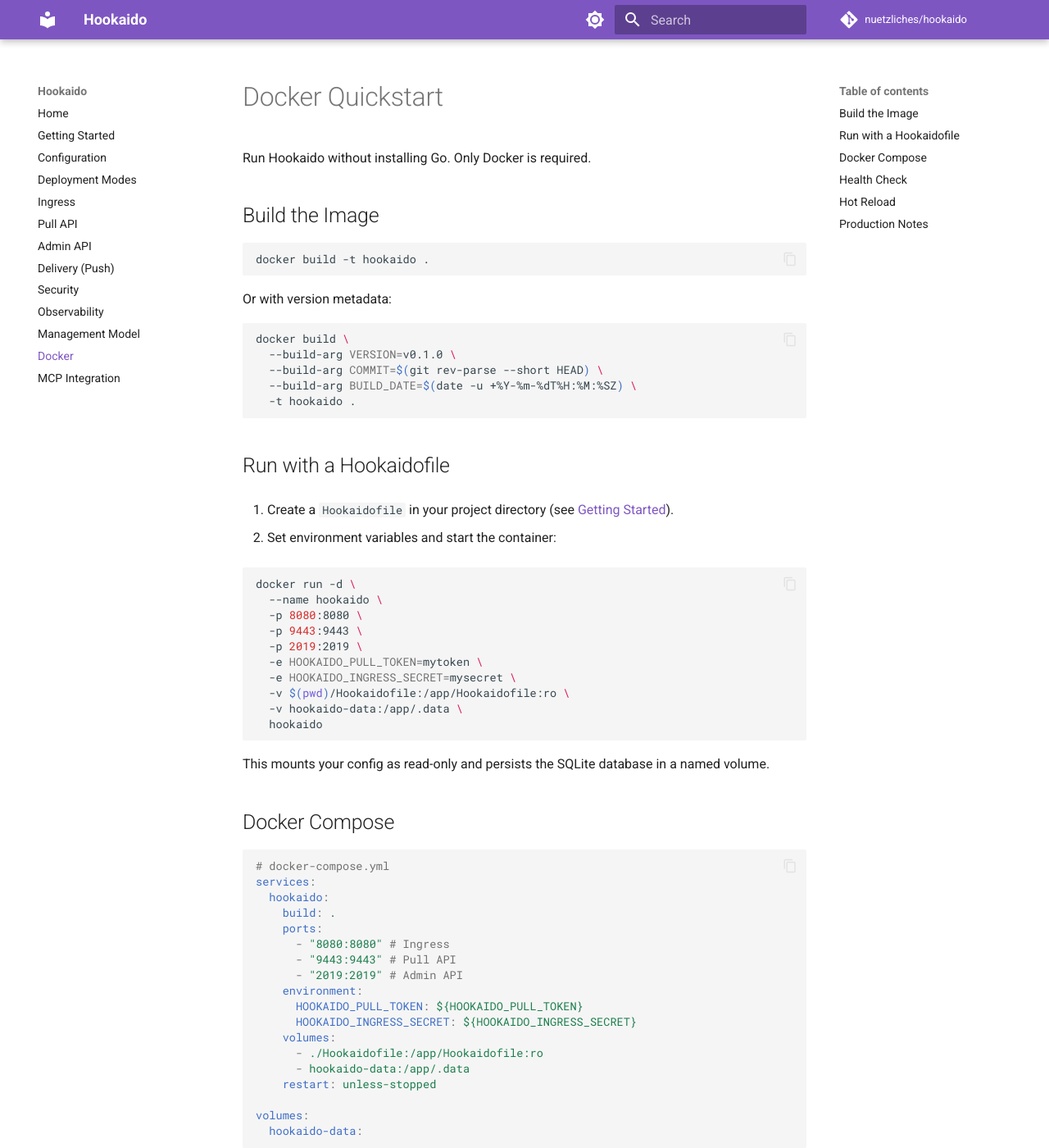
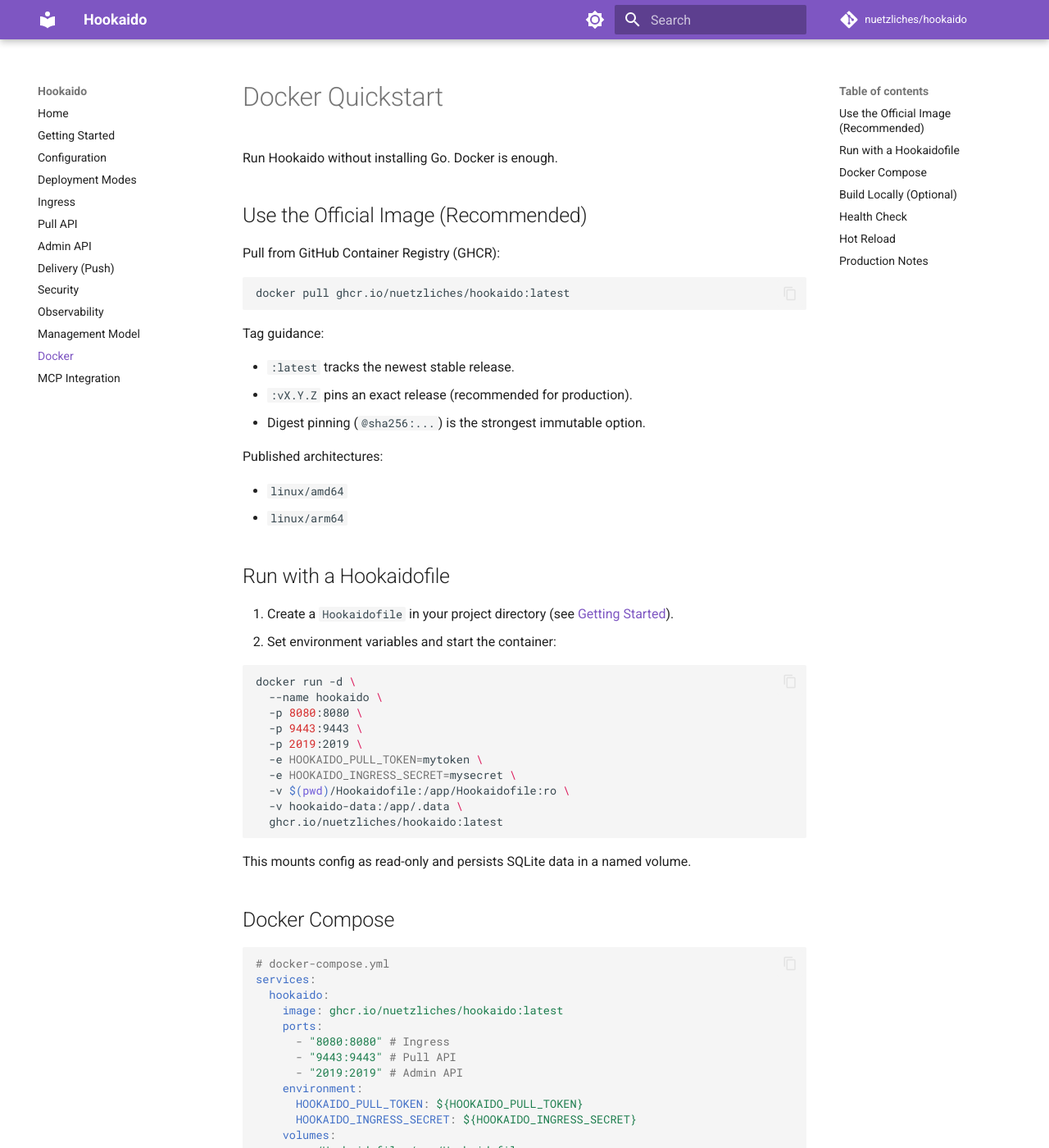
Before and after one commit to nuetzliches/hookaido, an MkDocs documentation site: the page built from docs/docker.md, in a window 1280 px wide and 1400 px high. Shown: the whole window at 82% size. Built offline with MkDocs 1.6.1 and Material for MkDocs 9.7.7, drawn with Linux system fonts in a browser that asks for light colours; comment, search, counter and statistics services are not loaded; some of the changed text lies outside the part shown.

Commit message:
Add GHCR container publishing and docs
Introduce official GHCR container publishing and update docs to reference it. Adds a tag-triggered multi-arch container workflow (ghcr.io/nuetzliches/hookaido) with provenance attestation and wiring of Docker build metadata to `hookaido version --long`. Update README, docs/docker.md, and docs/index.md with usage examples, tag/digest pinning guidance, badges, and compose examples. RELEASE.md documents the container workflow, platforms, tags, attestations, and first-time package notes. Changelog updated to record the addition and the build-metadata fix.

````diff
--- a/docs/docker.md
+++ b/docs/docker.md
@@ -1,27 +1,29 @@
 # Docker Quickstart
 
-Run Hookaido without installing Go. Only Docker is required.
+Run Hookaido without installing Go. Docker is enough.
 
-## Build the Image
+## Use the Official Image (Recommended)
+
+Pull from GitHub Container Registry (GHCR):
 
 ```bash
-docker build -t hookaido .
+docker pull ghcr.io/nuetzliches/hookaido:latest
 ```
 
-Or with version metadata:
+Tag guidance:
 
-```bash
-docker build \
-  --build-arg VERSION=v0.1.0 \
-  --build-arg COMMIT=$(git rev-parse --short HEAD) \
-  --build-arg BUILD_DATE=$(date -u +%Y-%m-%dT%H:%M:%SZ) \
-  -t hookaido .
-```
+- `:latest` tracks the newest stable release.
+- `:vX.Y.Z` pins an exact release (recommended for production).
+- Digest pinning (`@sha256:...`) is the strongest immutable option.
+
+Published architectures:
+
+- `linux/amd64`
+- `linux/arm64`
 
 ## Run with a Hookaidofile
 
 1. Create a `Hookaidofile` in your project directory (see [Getting Started](getting-started.md)).
-
 2. Set environment variables and start the container:
 
 ```bash
@@ -34,10 +36,10 @@ docker run -d \
   -e HOOKAIDO_INGRESS_SECRET=mysecret \
   -v $(pwd)/Hookaidofile:/app/Hookaidofile:ro \
   -v hookaido-data:/app/.data \
-  hookaido
+  ghcr.io/nuetzliches/hookaido:latest
 ```
 
-This mounts your config as read-only and persists the SQLite database in a named volume.
+This mounts config as read-only and persists SQLite data in a named volume.
 
 ## Docker Compose
 
@@ -45,7 +47,7 @@ This mounts your config as read-only and persists the SQLite database in a named
 # docker-compose.yml
 services:
   hookaido:
-    build: .
+    image: ghcr.io/nuetzliches/hookaido:latest
     ports:
       - "8080:8080" # Ingress
       - "9443:9443" # Pull API
@@ -68,6 +70,36 @@ Start with:
 docker compose up -d
 ```
 
+## Build Locally (Optional)
+
+If you want to test local Dockerfile changes:
+
+```bash
+docker build -t hookaido:local .
+```
+
+Or with explicit build metadata:
+
+```bash
+docker build \
+  --build-arg VERSION=v0.1.0 \
+  --build-arg COMMIT=$(git rev-parse --short HEAD) \
+  --build-arg BUILD_DATE=$(date -u +%Y-%m-%dT%H:%M:%SZ) \
+  -t hookaido:local .
+```
+
+Run local build:
+
+```bash
+docker run -d \
+  --name hookaido-local \
+  -p 8080:8080 -p 9443:9443 -p 2019:2019 \
+  -e HOOKAIDO_PULL_TOKEN=mytoken \
+  -v $(pwd)/Hookaidofile:/app/Hookaidofile:ro \
+  -v hookaido-data:/app/.data \
+  hookaido:local
+```
+
 ## Health Check
 
 ```bash
@@ -85,16 +117,17 @@ docker run -d \
   -e HOOKAIDO_PULL_TOKEN=mytoken \
   -v $(pwd)/Hookaidofile:/app/Hookaidofile \
   -v hookaido-data:/app/.data \
-  hookaido run --config /app/Hookaidofile --db /app/.data/hookaido.db --watch
+  ghcr.io/nuetzliches/hookaido:latest \
+  run --config /app/Hookaidofile --db /app/.data/hookaido.db --watch
 ```
 
 ## Production Notes
 
-- Use a named volume (not a bind mount) for `/app/.data` to ensure SQLite WAL durability.
+- Use a named volume (not a bind mount) for `/app/.data` to keep SQLite WAL durable.
 - The image runs as non-root user `hookaido`.
 - For TLS, mount cert/key files and reference them in your `Hookaidofile`.
-- The Admin API defaults to `127.0.0.1:2019`. To expose it from Docker, configure `admin_api { listen :2019 }` in your Hookaidofile.
+- Admin API defaults to `127.0.0.1:2019`. To expose it from Docker, set `admin_api { listen :2019 }` in your Hookaidofile.
 
 ---
 
-← [Documentation Index](index.md)
+- [Documentation Index](index.md)
````
Also changed, not shown: other parts of docs/docker.md (+1 -1 lines), CHANGELOG.md (+5 -0 lines), README.md (+11 -5 lines), RELEASE.md (+18 -0 lines), docs/index.md (+1 -0 lines).
